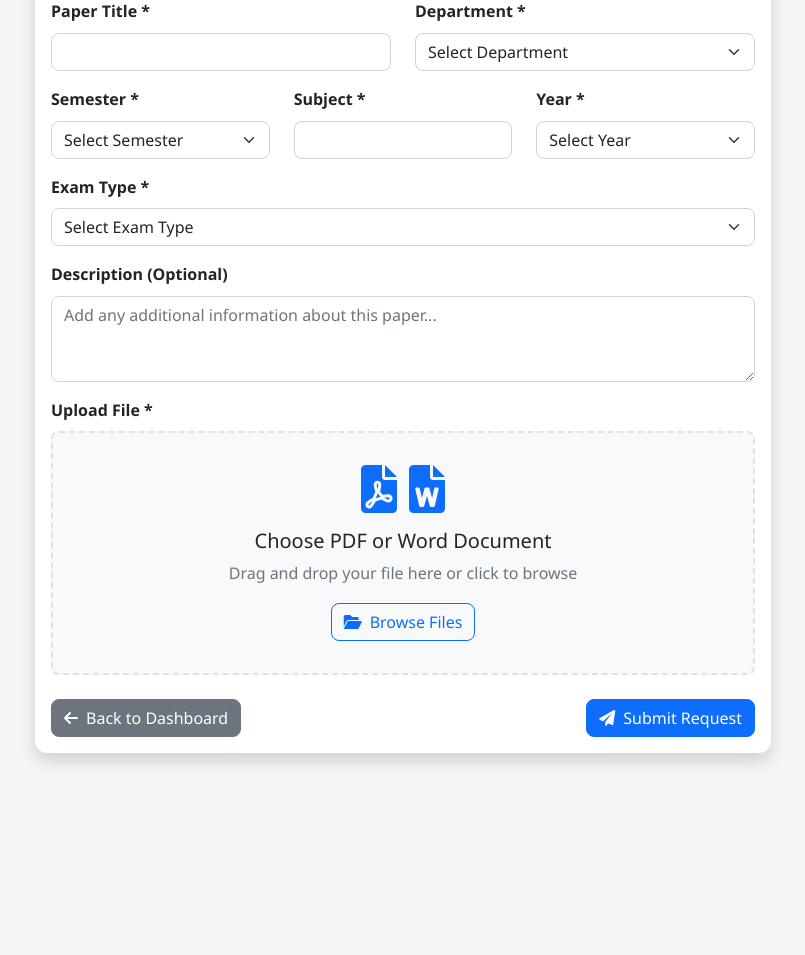
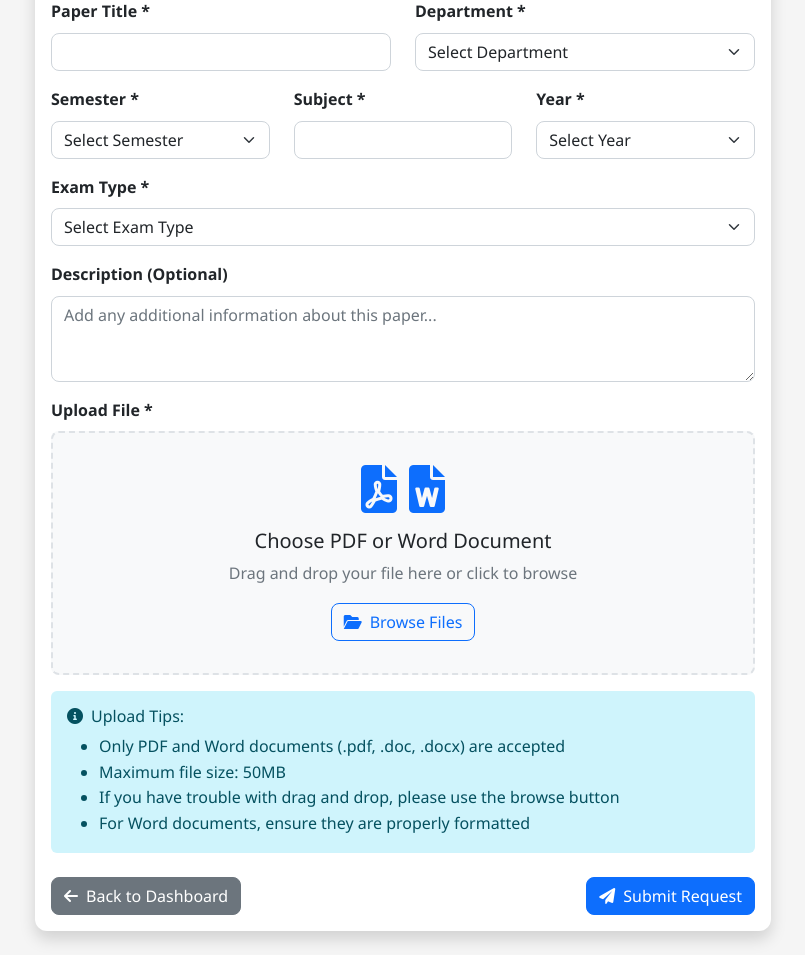
Before and after one commit to pratikkothare/PrepVault, a Flask app: page /request-upload in a window 1280 px wide. Shown: the part 202-1157 px from the top of the page, without its empty margins (237-1042 px from the left). Before the commit the page ends 966 px from the top, so only its background shows below. Run offline with Flask 3, Linux system fonts and the light colour scheme; a user stored in the database is signed in; some libraries are stand-ins or nearby versions.

Commit message:
chnages in user request uplodes

```diff
--- a/app.py
+++ b/app.py
@@ -19,8 +19,15 @@ os.makedirs(app.config['UPLOAD_FOLDER'], exist_ok=True)
 ALLOWED_EXTENSIONS = {'pdf', 'doc', 'docx'}
 
 def allowed_file(filename):
-    return '.' in filename and \
-           filename.rsplit('.', 1)[1].lower() in ALLOWED_EXTENSIONS
+    # Debug log
+    print(f"Checking file: {filename}")
+    if '.' not in filename:
+        print(f"No extension found in {filename}")
+        return False
+
+    ext = filename.rsplit('.', 1)[1].lower()
+    print(f"File extension: {ext}, Allowed: {ext in ALLOWED_EXTENSIONS}")
+    return ext in ALLOWED_EXTENSIONS
 
 # Database initialization
 def init_db():
@@ -525,16 +532,25 @@ def admin_recent_papers():
 @login_required
 def request_upload():
     if request.method == 'POST':
+        print("POST request received for file upload")
+        print(f"Form data: {request.form}")
+        print(f"Files in request: {request.files}")
+
         if 'file' not in request.files:
+            print("No file part in request")
             flash('No file selected')
             return redirect(request.url)
 
         file = request.files['file']
+        print(f"File received: {file.filename}, MIME type: {file.content_type}")
+
         if file.filename == '':
+            print("Empty filename submitted")
             flash('No file selected')
             return redirect(request.url)
 
         if file and allowed_file(file.filename):
+            print(f"File {file.filename} is allowed")
             filename = secure_filename(file.filename)
             timestamp = datetime.now().strftime('%Y%m%d_%H%M%S_')
             filename = timestamp + filename
@@ -545,6 +561,7 @@ def request_upload():
 
             file_path = os.path.join(requests_dir, filename)
             file.save(file_path)
+            print(f"File saved to {file_path}")
 
             # Get file info
             pages = None
@@ -553,10 +570,13 @@ def request_upload():
                     with open(file_path, 'rb') as pdf_file:
                         pdf_reader = PyPDF2.PdfReader(pdf_file)
                         pages = len(pdf_reader.pages)
-                except:
+                        print(f"PDF pages: {pages}")
+                except Exception as e:
+                    print(f"Error reading PDF: {e}")
                     pages = 0
 
             file_size = os.path.getsize(file_path)
+            print(f"File size: {file_size} bytes")
 
             # Save to database
             conn = sqlite3.connect('university_papers.db')
@@ -580,10 +600,12 @@ def request_upload():
             ))
             conn.commit()
             conn.close()
+            print("Database record created successfully")
 
             flash('Upload request submitted successfully! Admin will review it soon.')
             return redirect(url_for('dashboard'))
         else:
+            print(f"File {file.filename} is not allowed")
             flash('Only PDF and Word documents are allowed')
 
     return render_template('request_upload.html')
--- a/static/css/style.css
+++ b/static/css/style.css
@@ -11,7 +11,7 @@
     --light-color: #f8f9fa;
     --dark-color: #212529;
     --border-radius: 0.375rem;
-    --box-shadow: 0 0.125rem 0.25rem rgba(0, 0, 0, 0.075);
+    --box-shadow: 0 0.125rem 0.25rem rgba(242, 239, 239, 0.075);
     --transition: all 0.15s ease-in-out;
 }
 
--- a/templates/request_upload.html
+++ b/templates/request_upload.html
@@ -15,7 +15,7 @@
                     <p class="mb-0 mt-2">Submit a request to upload a paper for admin review</p>
                 </div>
                 <div class="card-body">
-                    <form method="POST" enctype="multipart/form-data" id="uploadRequestForm">
+                    <form method="POST" action="/request-upload" enctype="multipart/form-data" id="uploadRequestForm">
                         <div class="row">
                             <div class="col-md-6 mb-3">
                                 <label for="title" class="form-label">Paper Title *</label>
@@ -27,15 +27,14 @@
                                     <option value="">Select Department</option>
                                     <option value="Computer Science">Computer Science</option>
                                     <option value="Information Technology">Information Technology</option>
-                                    <option value="Electronics">Electronics</option>
-                                    <option value="Mechanical">Mechanical</option>
+                                    <option value="Artificial Intelligence and Data Science">Artificial Intelligence and Data Science</option>
+                                    <option value="Artificial Intelligence and Machine Learning">Artificial Intelligence and Machine Learning</option>
+                                    <option value="Electronics & Telicommunication">Electronics & Telicommunication</option>
+                                    <option value="Electronics & Computer Science">Electronics & Computer Science</option>
+                                    <option value="CSE(Cyber Security)">CSE(Cyber Security)</option>
+                                    <option value="Mechatronics">Mechatronics</option>
                                     <option value="Civil">Civil</option>
-                                    <option value="Electrical">Electrical</option>
-                                    <option value="Chemical">Chemical</option>
-                                    <option value="Biotechnology">Biotechnology</option>
-                                    <option value="Mathematics">Mathematics</option>
-                                    <option value="Physics">Physics</option>
-                                    <option value="Chemistry">Chemistry</option>
+                                    <option value="Mechinical">Mechinical</option>
                                 </select>
                             </div>
                         </div>
@@ -85,8 +84,7 @@
                                 <option value="End Semester">End Semester</option>
                                 <option value="Quiz">Quiz</option>
                                 <option value="Assignment">Assignment</option>
-                                <option value="Lab Exam">Lab Exam</option>
-                                <option value="Practical">Practical</option>
+                                <option value="Lab Practical">Lab Practical</option>
                                 <option value="Viva">Viva</option>
                                 <option value="Project">Project</option>
                             </select>
@@ -106,8 +104,7 @@
                                     <i class="fas fa-file-word fa-3x text-primary mb-3 ms-2" id="wordIcon"></i>
                                     <h5>Choose PDF or Word Document</h5>
                                     <p class="text-muted">Drag and drop your file here or click to browse</p>
-                                    <input type="file" class="form-control" id="file" name="file"
-                                           accept=".pdf,.doc,.docx" required style="display: none;">
+                                    <input type="file" class="form-control" id="file" name="file" accept=".pdf,.doc,.docx" required style="display: none;">
                                     <button type="button" class="btn btn-outline-primary" onclick="document.getElementById('file').click()">
                                         <i class="fas fa-folder-open me-2"></i>Browse Files
                                     </button>
@@ -124,6 +121,16 @@
                                         </button>
                                     </div>
                                 </div>
+                            </div>
+
+                            <div class="alert alert-info mt-3" id="uploadTips">
+                                <h6><i class="fas fa-info-circle me-2"></i>Upload Tips:</h6>
+                                <ul class="mb-0">
+                                    <li>Only PDF and Word documents (.pdf, .doc, .docx) are accepted</li>
+                                    <li>Maximum file size: 50MB</li>
+                                    <li>If you have trouble with drag and drop, please use the browse button</li>
+                                    <li>For Word documents, ensure they are properly formatted</li>
+                                </ul>
                             </div>
                         </div>
 
@@ -187,7 +194,9 @@
     border-radius: 8px;
 }
 </style>
+{% endblock %}
 
+{% block scripts %}
 <script>
 const uploadArea = document.getElementById('uploadArea');
 const fileInput = document.getElementById('file');
@@ -211,9 +220,34 @@ uploadArea.addEventListener('drop', (e) => {
     e.preventDefault();
     uploadArea.classList.remove('dragover');
 
+    console.log('File dropped');
+    console.log('DataTransfer items:', e.dataTransfer.items.length);
+    console.log('DataTransfer files:', e.dataTransfer.files.length);
+
     const files = e.dataTransfer.files;
     if (files.length > 0) {
-        handleFileSelection(files[0]);
+        const file = files[0];
+        console.log('Dropped file:', file.name, 'Type:', file.type, 'Size:', file.size);
+
+        // Directly set the file to the input element
+        try {
+            const fileInput = document.getElementById('file');
+
+            // Create a new FileList-like object
+            const dataTransfer = new DataTransfer();
+            dataTransfer.items.add(file);
+
+            // Set the file input's files property
+            fileInput.files = dataTransfer.files;
+
+            console.log('File set to input element directly');
+
+            // Now call handleFileSelection
+            handleFileSelection(file);
+        } catch (error) {
+            console.error('Error setting file to input:', error);
+            alert('There was an error processing your file. Please try using the browse button instead.');
+        }
     }
 });
 
@@ -230,16 +264,12 @@ function handleFileSelection(file) {
     const allowedExtensions = ['.pdf', '.doc', '.docx'];
     const fileExtension = '.' + file.name.split('.').pop().toLowerCase();
 
+    // Debug log
+    console.log('File selected:', file.name, 'Type:', file.type, 'Extension:', fileExtension);
+
     // Check file extension first (more reliable)
     if (!allowedExtensions.includes(fileExtension)) {
         alert('Please select a PDF or Word document (.pdf, .doc, .docx).');
-        return;
-    }
-
-    // Additional MIME type validation for supported browsers
-    const allowedTypes = ['application/pdf', 'application/msword', 'application/vnd.openxmlformats-officedocument.wordprocessingml.document'];
-    if (file.type && !allowedTypes.includes(file.type) && !allowedExtensions.includes(fileExtension)) {
-        alert('Please select a PDF or Word document.');
         return;
     }
 
@@ -254,22 +284,33 @@ function handleFileSelection(file) {
     fileName.textContent = file.name;
     fileSize.textContent = formatFileSize(file.size);
 
-    // Update icon based on file type
-    if (file.type === 'application/pdf' || fileExtension === '.pdf') {
+    // Update icon based on file extension first (more reliable), then fall back to MIME type
+    if (fileExtension === '.pdf') {
         selectedFileIcon.className = 'fas fa-file-pdf fa-2x text-danger me-3';
-    } else if (file.type === 'application/msword' || file.type === 'application/vnd.openxmlformats-officedocument.wordprocessingml.document' || fileExtension === '.doc' || fileExtension === '.docx') {
+    } else if (fileExtension === '.doc' || fileExtension === '.docx') {
         selectedFileIcon.className = 'fas fa-file-word fa-2x text-primary me-3';
     } else {
         selectedFileIcon.className = 'fas fa-file fa-2x text-secondary me-3';
     }
 
+    // Ensure file info is displayed
     uploadContent.style.display = 'none';
     fileInfo.style.display = 'block';
 
-    // Set the file to the input
-    const dt = new DataTransfer();
-    dt.items.add(file);
-    fileInput.files = dt.files;
+    // For drag and drop operations, we need to manually set the file to the input element
+    // This is a critical step for ensuring the file is included in the form submission
+    if (window.File && window.FileList && window.FileReader) {
+        // Create a new FileList-like object
+        const dataTransfer = new DataTransfer();
+        dataTransfer.items.add(file);
+
+        // Set the file input's files property
+        document.getElementById('file').files = dataTransfer.files;
+
+        console.log('File set to input element using DataTransfer API');
+    } else {
+        console.warn('FileAPI not fully supported, file may not be properly attached');
+    }
 }
 
 // Remove file
@@ -289,8 +330,36 @@ function formatFileSize(bytes) {
     return parseFloat((bytes / Math.pow(k, i)).toFixed(2)) + ' ' + sizes[i];
 }
 
-// Form validation
+// Add form submission event listener
 document.getElementById('uploadRequestForm').addEventListener('submit', function(e) {
+    // Debug log before submission
+    console.log('Form submission triggered');
+    const fileInput = document.getElementById('file');
+    console.log('File input value:', fileInput.value);
+    console.log('Files array:', fileInput.files);
+
+    if (!fileInput.files || fileInput.files.length === 0) {
+        e.preventDefault();
+        alert('Please select a file before submitting.');
+        console.error('No file selected for upload');
+        return false;
+    }
+
+    const file = fileInput.files[0];
+    console.log('Submitting file:', file.name, 'Type:', file.type, 'Size:', file.size);
+
+    // Check if the file is a Word document or PDF
+    const fileExtension = '.' + file.name.split('.').pop().toLowerCase();
+    const allowedExtensions = ['.pdf', '.doc', '.docx'];
+
+    if (!allowedExtensions.includes(fileExtension)) {
+        e.preventDefault();
+        alert('Please select a PDF or Word document (.pdf, .doc, .docx).');
+        console.error('Invalid file type:', fileExtension);
+        return false;
+    }
+
+    // Disable submit button and show loading state
     const submitBtn = document.getElementById('submitBtn');
     submitBtn.disabled = true;
     submitBtn.innerHTML = '<i class="fas fa-spinner fa-spin me-2"></i>Submitting...';
```
Also changed, not shown: university_papers.db, 1 other file.
